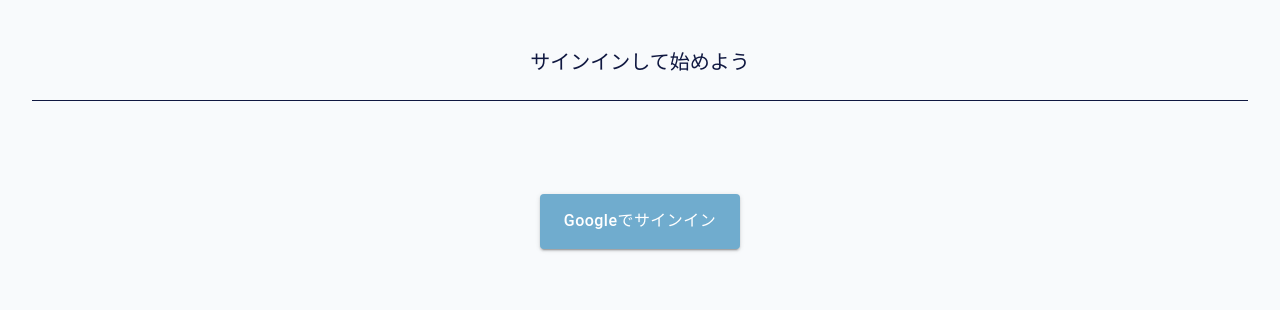
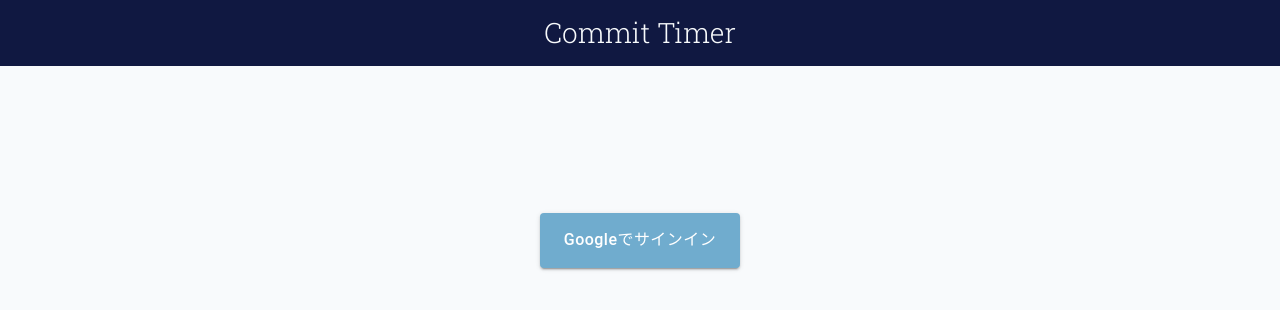
Before and after one commit to YamazoeShintaro/Commit-Timer, a Next.js app: page / in a window 1280 px wide. Shown: the top 310 px of the page. Built offline with nearby package versions, Linux system fonts and the light colour scheme; no server answers.

Commit message:
💄  ログイン画面のレイアウトを変更

```diff
--- a/src/components/GoogleForm.js
+++ b/src/components/GoogleForm.js
@@ -3,6 +3,9 @@
 import { auth, provider } from './FireBase';
 import { Button } from '@mui/material';
 import { signInWithPopup } from "firebase/auth";
+import { Roboto_Slab } from 'next/font/google';
+
+const LogoNavFnt = Roboto_Slab({ subsets: ['latin'] });
 
 export default function GoogleForm() {
 
@@ -12,8 +15,10 @@
 
   return (
     <div style={{ color: "#101841" }} className="z-50 w-screen h-screen bg-slate-50 pt-12 pb-6 px-8">
-      <h2 style={{ borderColor: "#101841" }} className="border-b border-solid text-xl pb-6 text-center">サインインして始めよう</h2>
-      <div className="flex items-center justify-center h-60">
+      <div style={{ backgroundColor: "#101841",fontWeight: 380, fontSize: 28 }} className='flex justify-center items-center fixed top-0 left-0 right-0 z-30 text-slate-50 py-3'>
+        <h1 className={LogoNavFnt.className}>Commit Timer</h1>
+      </div>
+      <div className="flex items-center justify-center h-96">
         <Button
           variant="contained"
           type="submit"
--- a/src/components/Home.js
+++ b/src/components/Home.js
@@ -10,7 +10,7 @@
 import { collection, getDocs } from "firebase/firestore";
 import { Roboto_Slab } from 'next/font/google';
 
-const headerFnt = Roboto_Slab({ subsets: ['latin'] });
+const LogoNavFnt = Roboto_Slab({ subsets: ['latin'] });
 
 export default function Home() {
     const [userProfiles, setUserProfiles] = useState([]);
@@ -76,11 +76,10 @@
             ) : (
                 <div className="flex items-center justify-center">
                     <div style={{ color: "#101841" }} className="z-50 w-screen h-screen bg-slate-50 pt-12 pb-6 px-8">
-                        <div style={{ fontSize: 30, borderColor: "#101841" }} className="flex flex-col border-b border-solid text-xl pb-4 items-center">
-                            <h2 style={{ fontWeight: 600 }} className={headerFnt.className}>Co<span style={{ color: "#70acce" }}>mm</span>it Ti<span style={{ color: "#70acce" }}>m</span>er</h2>
-                            <p className='text-xl pt-4'>へようこそ！</p>
+                        <div style={{ backgroundColor: "#101841",fontWeight: 380, fontSize: 28 }} className='flex justify-center items-center fixed top-0 left-0 right-0 z-30 text-slate-50 py-3'>
+                            <h1 className={LogoNavFnt.className}>Commit Timer</h1>
                         </div>
-                        <div className="flex items-center justify-center h-60">
+                        <div className="flex items-center justify-center h-96">
                             <Button
                                 variant="contained"
                                 type="submit"
```
